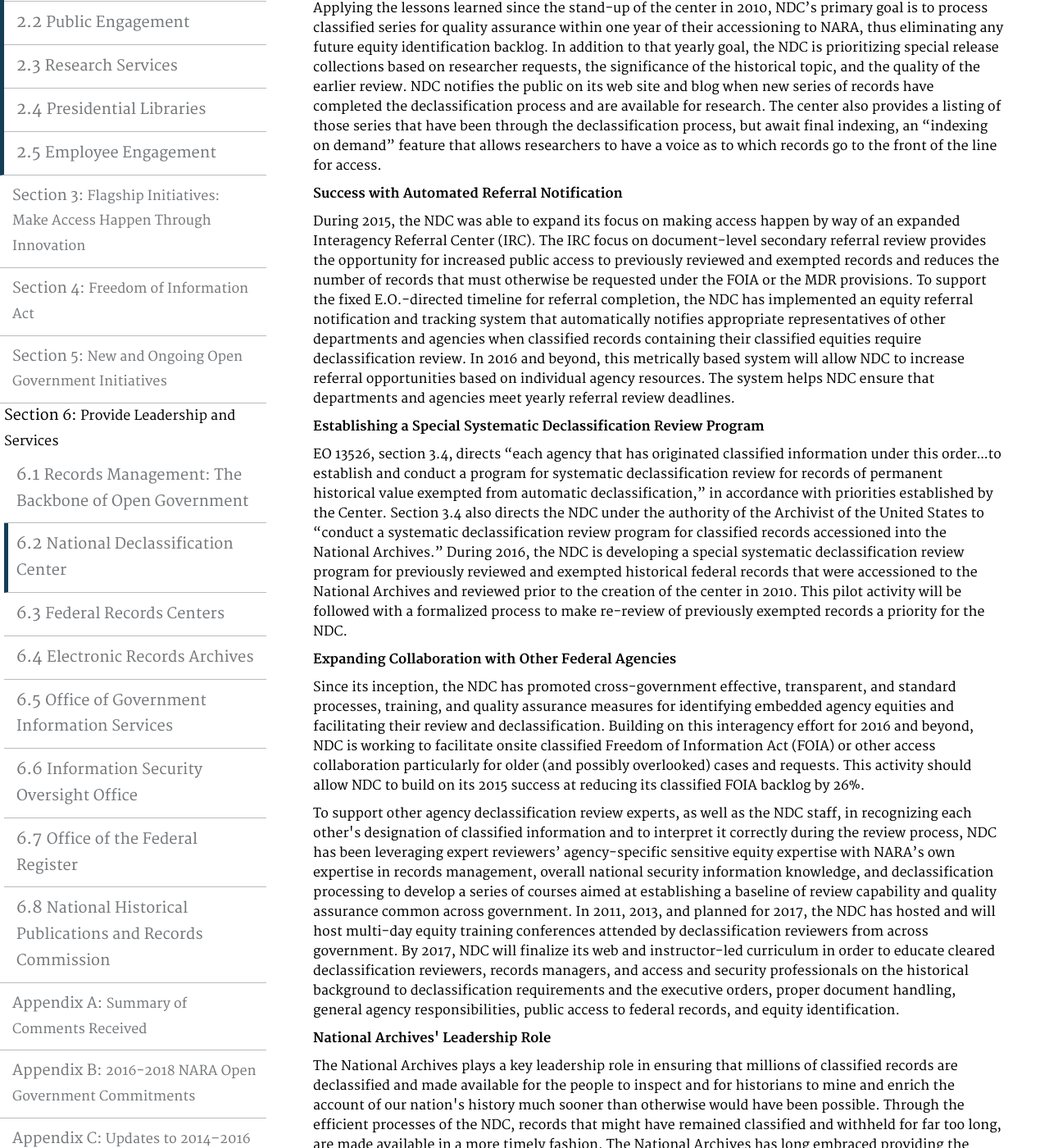
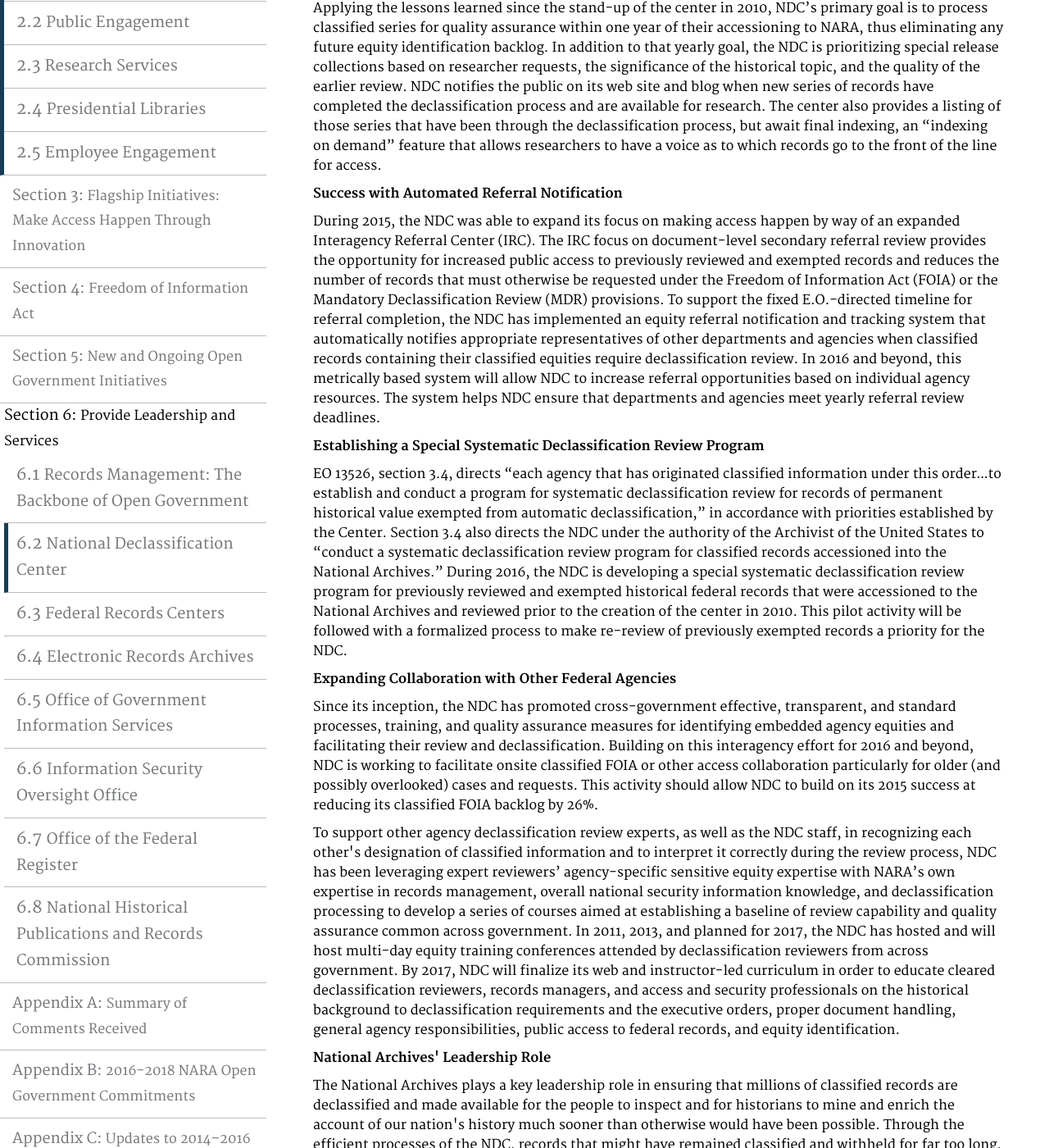
Before and after one commit to usnationalarchives/opengovplan, a Jekyll site: the page built from pages/declassification.md, in a window 1280 px wide and 1400 px high, scrolled down 533 px. Shown: the whole window at 82% size. Built offline with Jekyll 4.4.1, drawn with Linux system fonts in a browser that asks for light colours.

Commit message:
Update declassification.md
fixed spell out of FOIA and MDR first time; removed FOIA spell out second time

```diff
--- a/pages/declassification.md
+++ b/pages/declassification.md
@@ -19,7 +19,7 @@ description: ""
 
 <p><strong>Success with Automated Referral Notification</strong></p>
 
-<p>During 2015, the NDC was able to expand its focus on making access happen by way of an expanded Interagency Referral Center (IRC). The IRC focus on document-level secondary referral review provides the opportunity for increased public access to previously reviewed and exempted records and reduces the number of records that must otherwise be requested under the FOIA or the MDR provisions. To support the fixed E.O.-directed timeline for referral completion, the NDC has implemented an equity referral notification and tracking system that automatically notifies appropriate representatives of other departments and agencies when classified records containing their classified equities require declassification review. In 2016 and beyond, this metrically based system will allow NDC to increase referral opportunities based on individual agency resources. The system helps NDC ensure that departments and agencies meet yearly referral review deadlines.</p>
+<p>During 2015, the NDC was able to expand its focus on making access happen by way of an expanded Interagency Referral Center (IRC). The IRC focus on document-level secondary referral review provides the opportunity for increased public access to previously reviewed and exempted records and reduces the number of records that must otherwise be requested under the Freedom of Information Act (FOIA) or the Mandatory Declassification Review (MDR) provisions. To support the fixed E.O.-directed timeline for referral completion, the NDC has implemented an equity referral notification and tracking system that automatically notifies appropriate representatives of other departments and agencies when classified records containing their classified equities require declassification review. In 2016 and beyond, this metrically based system will allow NDC to increase referral opportunities based on individual agency resources. The system helps NDC ensure that departments and agencies meet yearly referral review deadlines.</p>
 
 <p><strong>Establishing a Special Systematic Declassification Review Program</strong></p>
 
```
Also changed, not shown: other parts of pages/declassification.md (+1 -1 lines).
